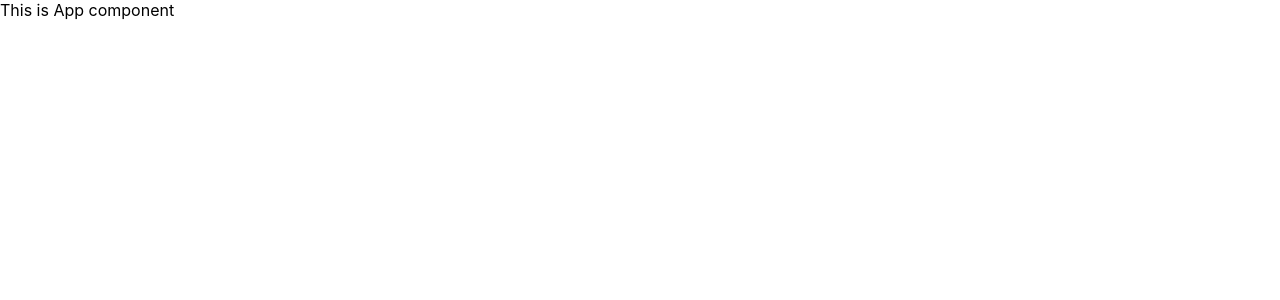
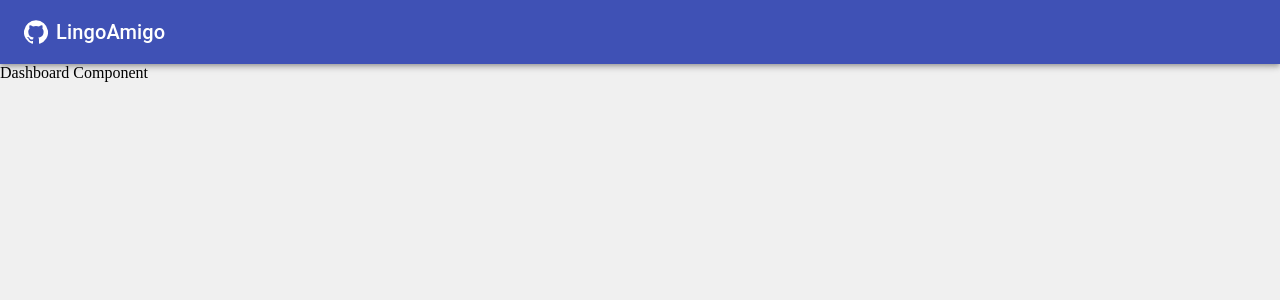
Before and after one commit to pulakchakraborty/react-lingo-amigo, a React (Create React App) app: page /dashboard in a window 1280 px wide. Shown: the top 300 px of the page. Built offline with nearby package versions, Linux system fonts and the light colour scheme.

Commit message:
Add 3 pages and header component - incorporate react-router-dom for routing - incorporate material-ui for styling

```diff
--- a/package.json
+++ b/package.json
@@ -3,11 +3,15 @@
   "version": "0.1.0",
   "private": true,
   "dependencies": {
+    "@material-ui/core": "^4.10.0",
+    "@material-ui/icons": "^4.9.1",
+    "@material-ui/lab": "^4.0.0-alpha.54",
     "@testing-library/jest-dom": "^4.2.4",
     "@testing-library/react": "^9.3.2",
     "@testing-library/user-event": "^7.1.2",
     "react": "^16.13.1",
     "react-dom": "^16.13.1",
+    "react-router-dom": "^5.2.0",
     "react-scripts": "3.4.1"
   },
   "scripts": {
--- a/src/components/App.js
+++ b/src/components/App.js
@@ -1,8 +1,37 @@
 import React from 'react';
+import { Route, Switch, Redirect } from 'react-router-dom';
+import { makeStyles } from '@material-ui/core/styles';
+
+import Header from './Header';
+import Dashboard from '../pages/Dashboard';
+import LanguageTest from '../pages/LanguageTest';
+import TestResult from '../pages/TestResult';
+
+const useStyles = makeStyles((theme) => ({
+    appContainer: {
+        flexGrow: 1,
+        width: '100%',
+        height: '100%',
+        position: 'sticky',
+        overflowY: 'scroll',
+        backgroundColor: 'rgba(240, 240, 240, 1)',
+    },
+}));
 
 const App = () => {
+    const classes = useStyles();
     return(
-        <div>This is App component</div>
+        <div className={classes.appContainer}>
+            <Header />
+            <Switch>
+                <Route exact path="/dashboard" component={Dashboard}/>
+                <Route exact path="/">
+                    <Redirect to="/dashboard" />
+                </Route>
+                <Route exact path="/language-test" component={LanguageTest} />
+                <Route exact path="/test-result" component={TestResult} />
+            </Switch>
+        </div>
     );
 };
 
--- /dev/null
+++ b/src/components/Header.js
@@ -0,0 +1,38 @@
+import React from 'react';
+import { makeStyles } from '@material-ui/core/styles';
+import { AppBar, Toolbar, Typography } from '@material-ui/core';
+import GitHubIcon from '@material-ui/icons/GitHub';
+
+const useStyles = makeStyles((theme) => ({
+    root: {
+      flexGrow: 1,
+    },
+    clickableIcon: {
+        marginRight: theme.spacing(1),
+        '&:hover': {
+            color: 'red',
+            cursor: 'pointer',
+        },
+    },
+}));
+
+const Header = () => {
+    const classes = useStyles();
+    return(
+        <div className={classes.root}>
+            <AppBar position="static">
+                <Toolbar>
+                    <GitHubIcon
+                        className={classes.clickableIcon}
+                        onClick={event =>  window.location.href='https://github.com/pulakchakraborty/react-lingo-amigo'}
+                    />
+                    <Typography variant="h6">
+                        LingoAmigo
+                    </Typography>
+                </Toolbar>
+            </AppBar>
+        </div>
+    );
+};
+
+export default Header;
--- a/src/index.css
+++ b/src/index.css
@@ -15,14 +15,4 @@ body {
     margin: 0;
     padding: 0;
     overflow: hidden;
-    font-family: -apple-system, BlinkMacSystemFont, 'Segoe UI', 'Roboto', 'Oxygen',
-        'Ubuntu', 'Cantarell', 'Fira Sans', 'Droid Sans', 'Helvetica Neue',
-        sans-serif;
-    -webkit-font-smoothing: antialiased;
-    -moz-osx-font-smoothing: grayscale;
 }
-
-code {
-  font-family: source-code-pro, Menlo, Monaco, Consolas, 'Courier New',
-    monospace;
-}
--- a/src/index.js
+++ b/src/index.js
@@ -1,5 +1,7 @@
 import React, { Fragment } from 'react';
 import ReactDOM from 'react-dom';
+import { BrowserRouter } from 'react-router-dom';
+
 import './index.css';
 import App from './components/App';
 import * as serviceWorker from './serviceWorker';
@@ -7,7 +9,9 @@ import * as serviceWorker from './serviceWorker';
 const Root = () => {
     return(
         <Fragment>
-            <App />
+            <BrowserRouter>
+                <App />
+            </BrowserRouter>
         </Fragment>
     );
 };
--- /dev/null
+++ b/src/pages/Dashboard.js
@@ -0,0 +1,9 @@
+import React from 'react';
+
+const Dashboard = () => {
+    return(
+        <div>Dashboard Component</div>
+    );
+};
+
+export default Dashboard;
--- /dev/null
+++ b/src/pages/LanguageTest.js
@@ -0,0 +1,9 @@
+import React from 'react';
+
+const LanguageTest = () => {
+    return(
+        <div>LanguageTest Component</div>
+    );
+};
+
+export default LanguageTest;
--- /dev/null
+++ b/src/pages/TestResult.js
@@ -0,0 +1,9 @@
+import React from 'react';
+
+const TestResult = () => {
+    return(
+        <div>TestResult Component</div>
+    );
+};
+
+export default TestResult;
```
Also changed, not shown: 1 other file (tests, documents, lock files or other folders).
